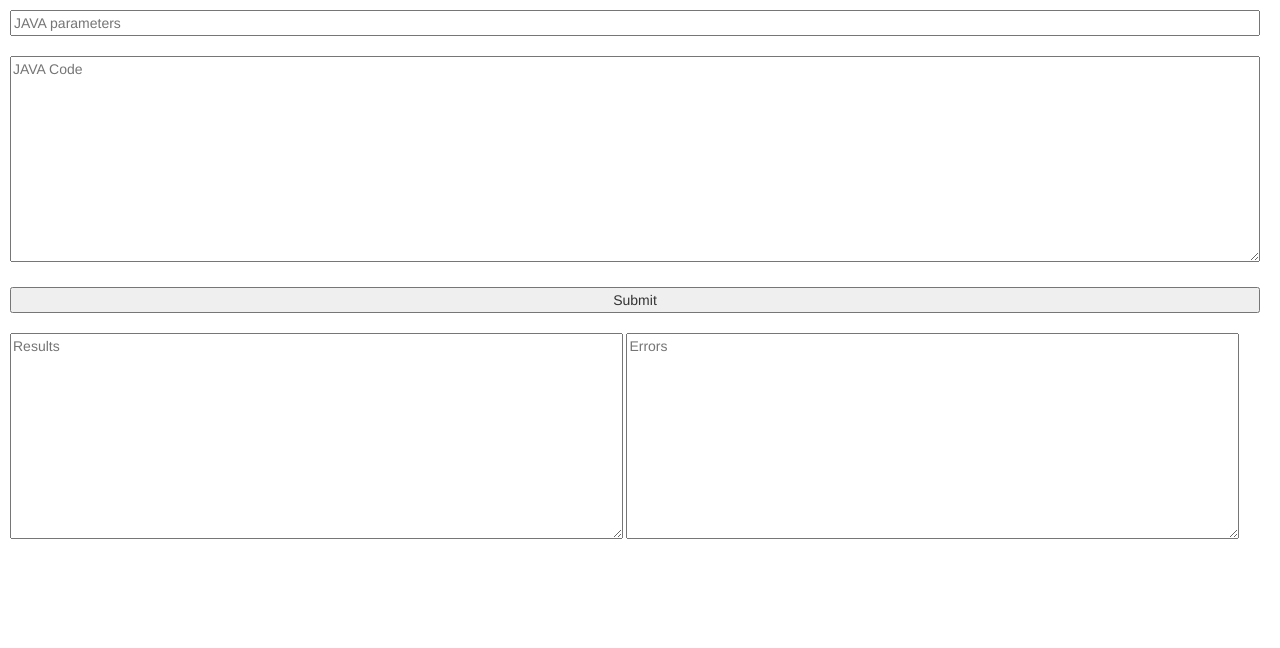
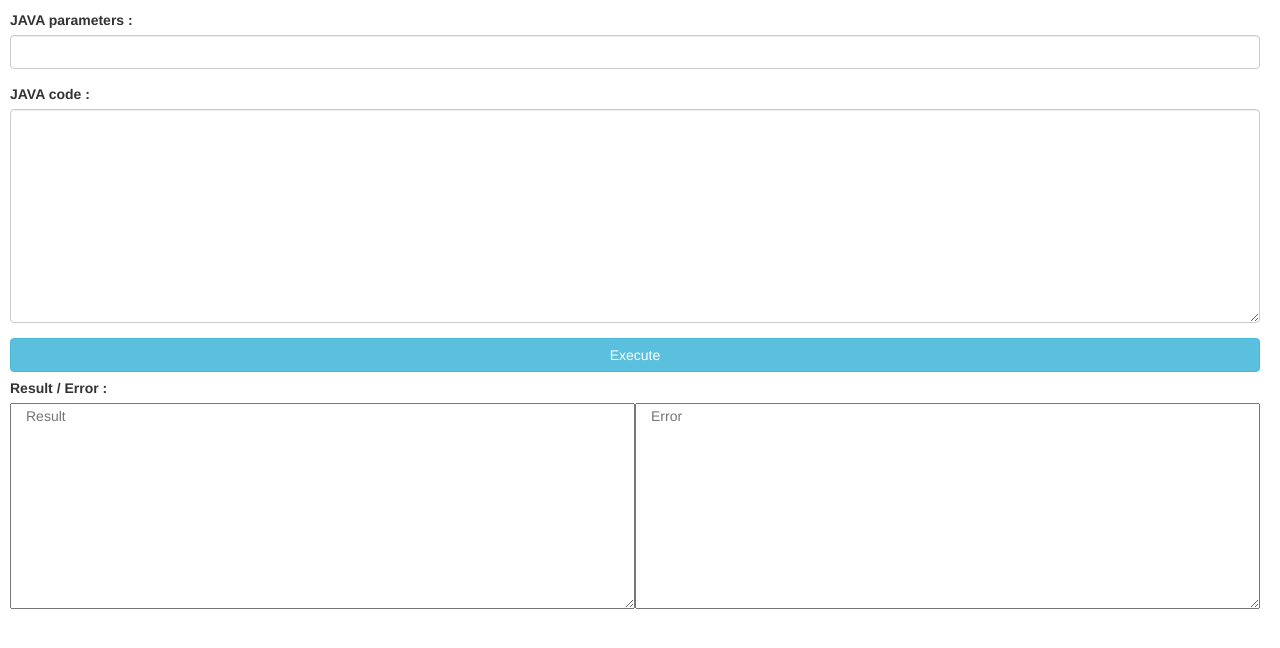
Before and after one commit to syahrul-aiman/bluemix-nodejs-java-beanshell, a website: page views/index.html in a window 1280 px wide. Drawn offline with nearby package versions, Linux system fonts and the light colour scheme.

Commit message:
UI Adjustment

```diff
--- a/views/index.html
+++ b/views/index.html
@@ -6,32 +6,35 @@
 <meta http-equiv="X-UA-Compatible" content="IE=edge">
 <meta name="viewport" content="width=device-width, initial-scale=1">
 <link rel="stylesheet" href="/stylesheets/style.css">
-<link rel="stylesheet"
-	href="https://maxcdn.bootstrapcdn.com/bootstrap/3.3.5/css/bootstrap.min.css">
-<script
-	src="https://ajax.googleapis.com/ajax/libs/jquery/1.11.3/jquery.min.js"></script>
-<script
-	src="https://maxcdn.bootstrapcdn.com/bootstrap/3.3.5/js/bootstrap.min.js"></script>
+<link rel="stylesheet" href="https://maxcdn.bootstrapcdn.com/bootstrap/3.3.5/css/bootstrap.min.css">
+<script	src="https://ajax.googleapis.com/ajax/libs/jquery/1.11.3/jquery.min.js"></script>
+<script	src="https://maxcdn.bootstrapcdn.com/bootstrap/3.3.5/js/bootstrap.min.js"></script>
 <script src="/scripts/script.js"></script>
 </head>
 
 <body style="padding: 10px; margin: 0px">
 	<div style="padding-right:10px">
+
+		<div class="form-group">
+			<label for="params">JAVA parameters :</label>
+			<input id="params" class="form-control" name="params" />
+		</div>
+
+		<div class="form-group">
+			<label for="code">JAVA code :</label>
+			<textarea id="code" class="form-control" rows="10" name="code"></textarea>
+		</div>
+
 		<div>
-			<input id="params" style="width: 100%" placeholder="JAVA parameters" /><br /><br />
-			<textarea id="code" rows="10" style="width: 100%"
-				placeholder="JAVA Code"></textarea>
+			<input id="submit" type="submit" class="btn btn-info col-xs-12" value="Execute"/>
 		</div>
-		<br />
+
+		<br/><br/>
+
 		<div>
-			<input id="submit" type="submit" style="width: 100%" />
-		</div>
-		<br />
-		<div>
-			<textarea id="result" rows="10" style="width: 49%"
-				placeholder="Results"></textarea>
-			<textarea id="error" rows="10" style="width: 49%"
-				placeholder="Errors"></textarea>
+			<label for="result">Result / Error :</label><br/>
+			<textarea id="result" rows="10" class="col-xs-6" placeholder="Result"></textarea>
+			<textarea id="error" rows="10" class="col-xs-6" placeholder="Error"></textarea>
 		</div>
 	</div>
 </body>
```
